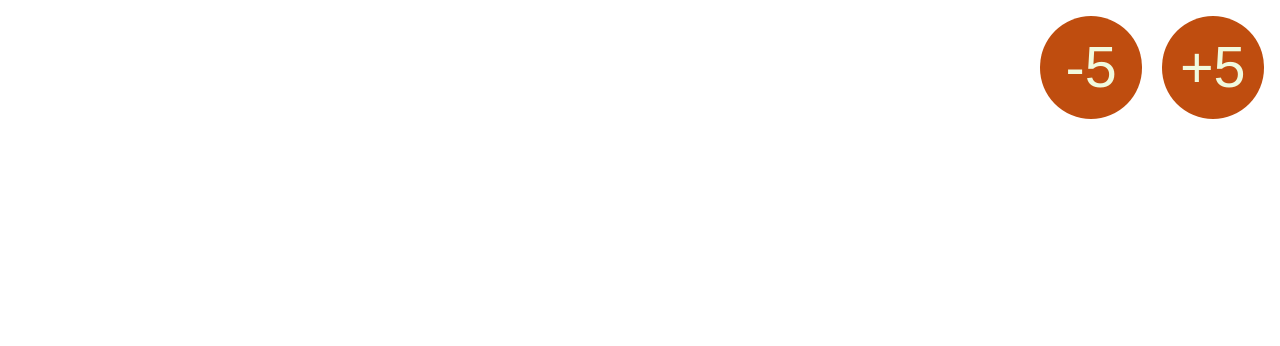
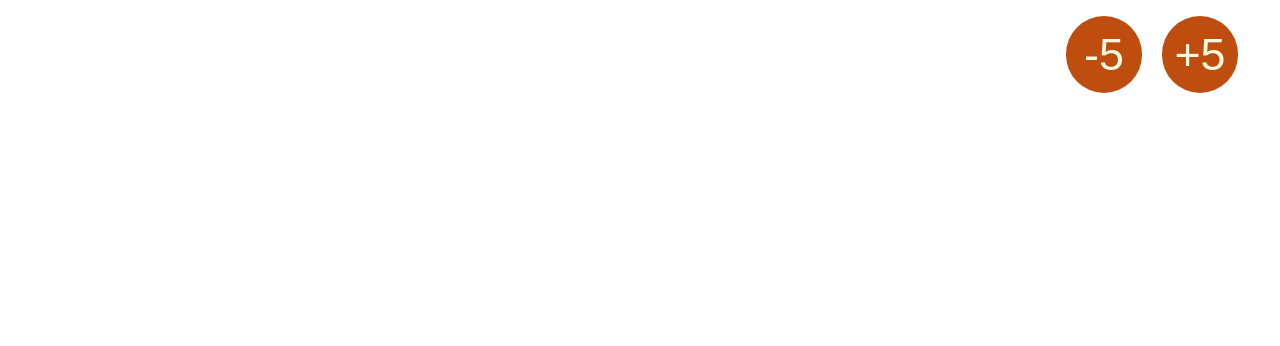
Before and after one commit to meganfitchett-jpg/All-Counters, a plain HTML site: page index.html in a window 1280 px wide. Shown: the part 454-800 px from the top of the page. Drawn offline with Linux system fonts and the light colour scheme.

Commit message:
Update index.html

```diff
--- a/index.html
+++ b/index.html
@@ -42,10 +42,10 @@
         gap: calc(var(--u) * 1.50);
       }
       button {
-        width: calc(var(--u) * 8);
-        height: calc(var(--u) * 8);
+        width: calc(var(--u) * 6);
+        height: calc(var(--u) * 6);
         padding: 0;
-        font-size: calc(var(--u) * 4.5);
+        font-size: calc(var(--u) * 3.5);
         line-height: 1;
         border: none;
         border-radius: 100%;
```
